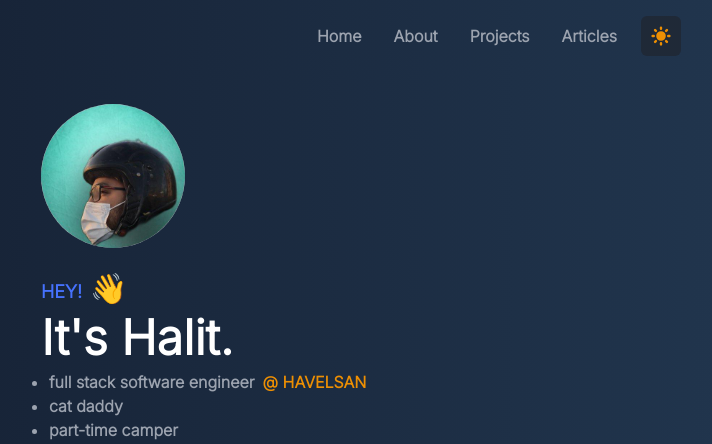
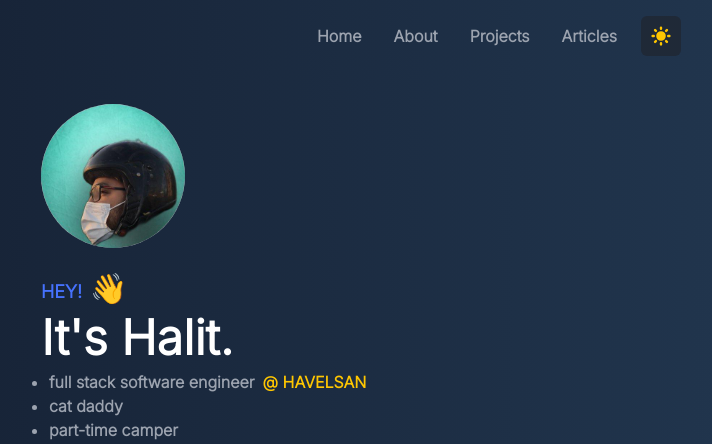
Before and after one commit to halitiince/my-portfolio-website, a Next.js app: page / in a window 1280 px wide. Shown: the top 444 px of the page, without its empty margins (279-991 px from the left). Built offline with nearby package versions, Linux system fonts and the light colour scheme.

Commit message:
style: trying some new theme and stylings

```diff
--- a/tailwind.config.js
+++ b/tailwind.config.js
@@ -8,7 +8,7 @@ module.exports = {
             colors : {
                     primary: "#4672fe",
                     secondary: "#CD6371",
-                    tertiary: "#ED8F03",
+                    tertiary: "#FEC601",
                     darkBg: "#0c0c0c",
                     cpink: "#fe2d5b",
                     corange: "#e66400",
```
